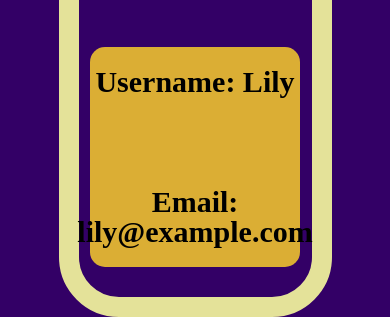
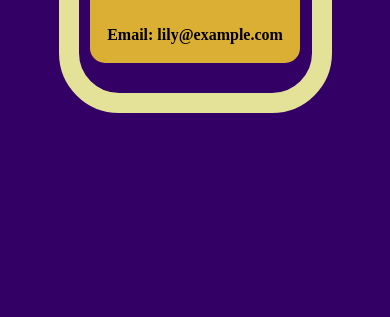
Before and after one commit to ge-arty/javascript-newbie-fuctionals, a plain HTML site: page ArrTimeout.html in a window 390 px wide. Shown: the part 755-1072 px from the top of the page. After the commit the page ends 868 px from the top, so only its background shows below. Drawn offline with Linux system fonts and the light colour scheme.

Commit message:
responsive fix

```diff
--- a/css/style.css
+++ b/css/style.css
@@ -119,6 +119,11 @@ body {
   }
   .container {
     height: 100%;
+  }
+}
+@media (max-width: 480px) {
+  .main-text {
+    font-size: 30px;
   }
 }
 
@@ -449,9 +454,16 @@ h2 {
   height: 100%;
   padding: 20px 0;
 }
+.email {
+  width: 50px;
+}
 @media (max-width: 600px) {
+  .users p {
+    font-size: 16px;
+  }
   .email {
     display: block;
     text-align: center;
   }
 }
+/* ---------Interval--------- */
```
Also changed, not shown: js/intervals.js (added).
